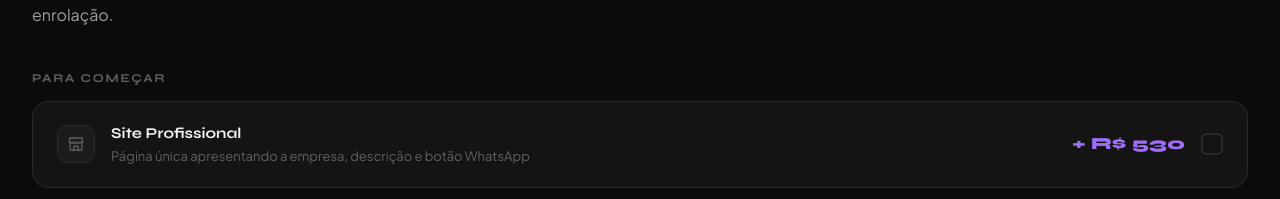
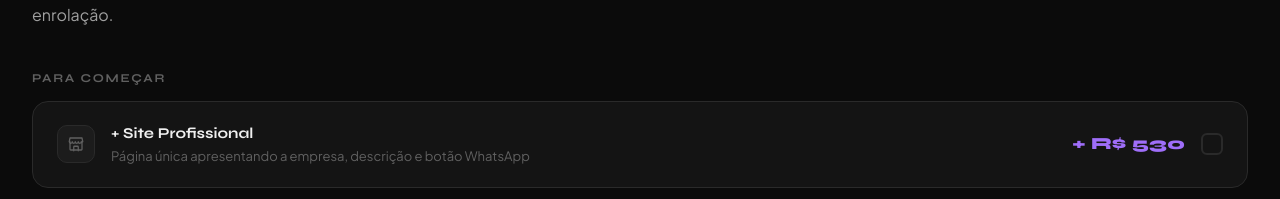
Before and after one commit to NEOpisa/NVGHUB, a Next.js app: page / in a window 1280 px wide. Shown: the part 2083-2282 px from the top of the page. Built offline with nearby package versions, Linux system fonts and the light colour scheme.

Commit message:
Update OrcamentoSection.tsx

```diff
--- a/src/components/OrcamentoSection.tsx
+++ b/src/components/OrcamentoSection.tsx
@@ -20,7 +20,7 @@ import {
 import { WA } from "@/lib/constants";
 
 const OPCOES = [
-  { id: "site",       label: "Site Profissional",          desc: "Página única apresentando a empresa, descrição e botão WhatsApp", price: 530,  icon: <StoreIcon size={18} /> },
+  { id: "site",       label: "+ Site Profissional",          desc: "Página única apresentando a empresa, descrição e botão WhatsApp", price: 530,  icon: <StoreIcon size={18} /> },
   { id: "pagina",     label: "+ Página Extra",             desc: "Adicione uma página ao site (Sobre, Serviços, Blog, Portfólio)", price: 150, icon: <FileTextIcon size={18} /> },
   { id: "dominio",    label: "+ Domínio & E-mail Profissional", desc: "Registro do domínio (.com.br) por 1 ano + e-mails com seu nome", price: 380, icon: <GlobeIcon size={18} /> },
   { id: "presenca",   label: "+ SEO Local & Google",       desc: "SEO local básico + Google Meu Negócio configurado",           price: 305,  icon: <MapPinIcon size={18} /> },
```
